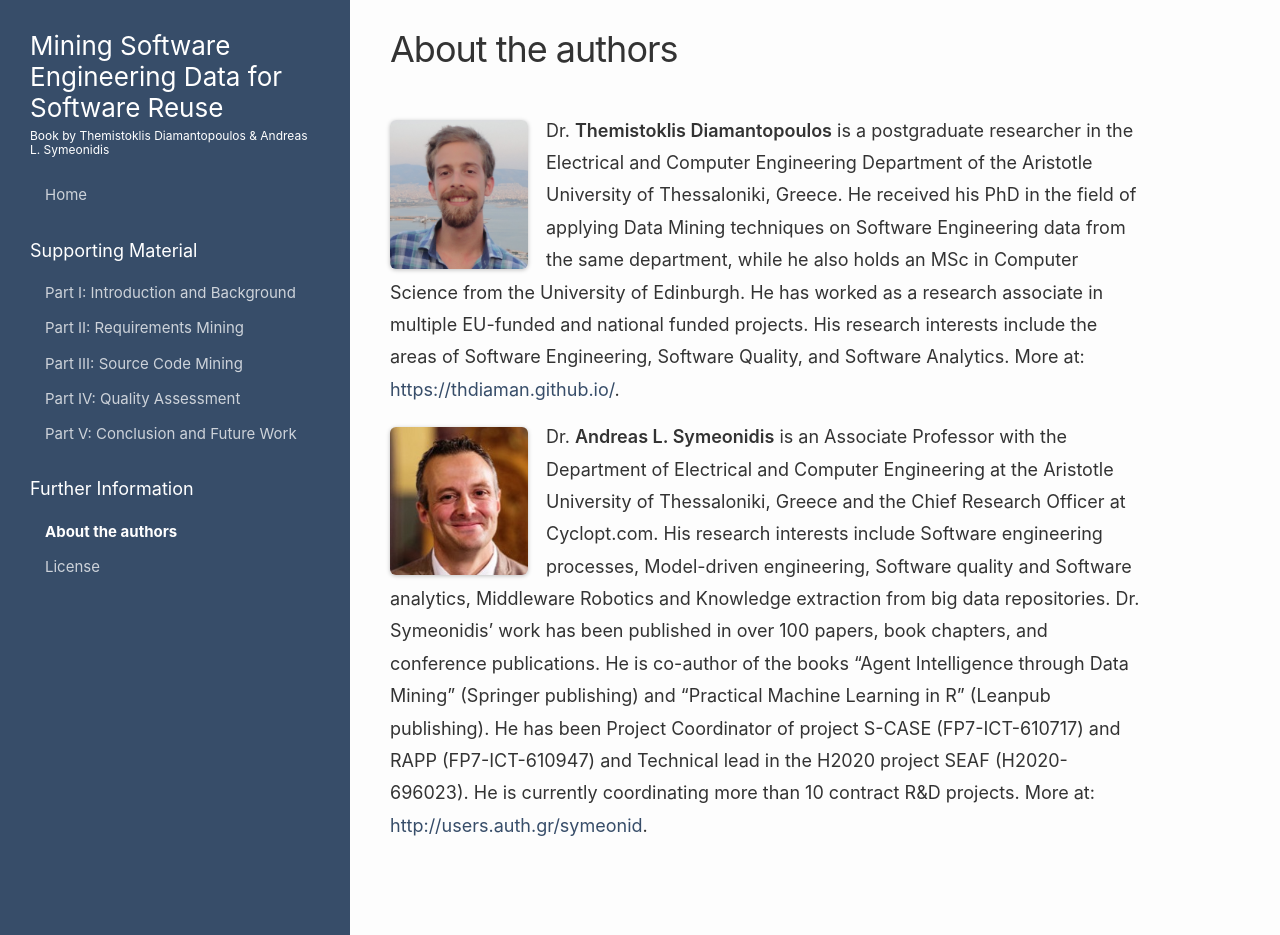
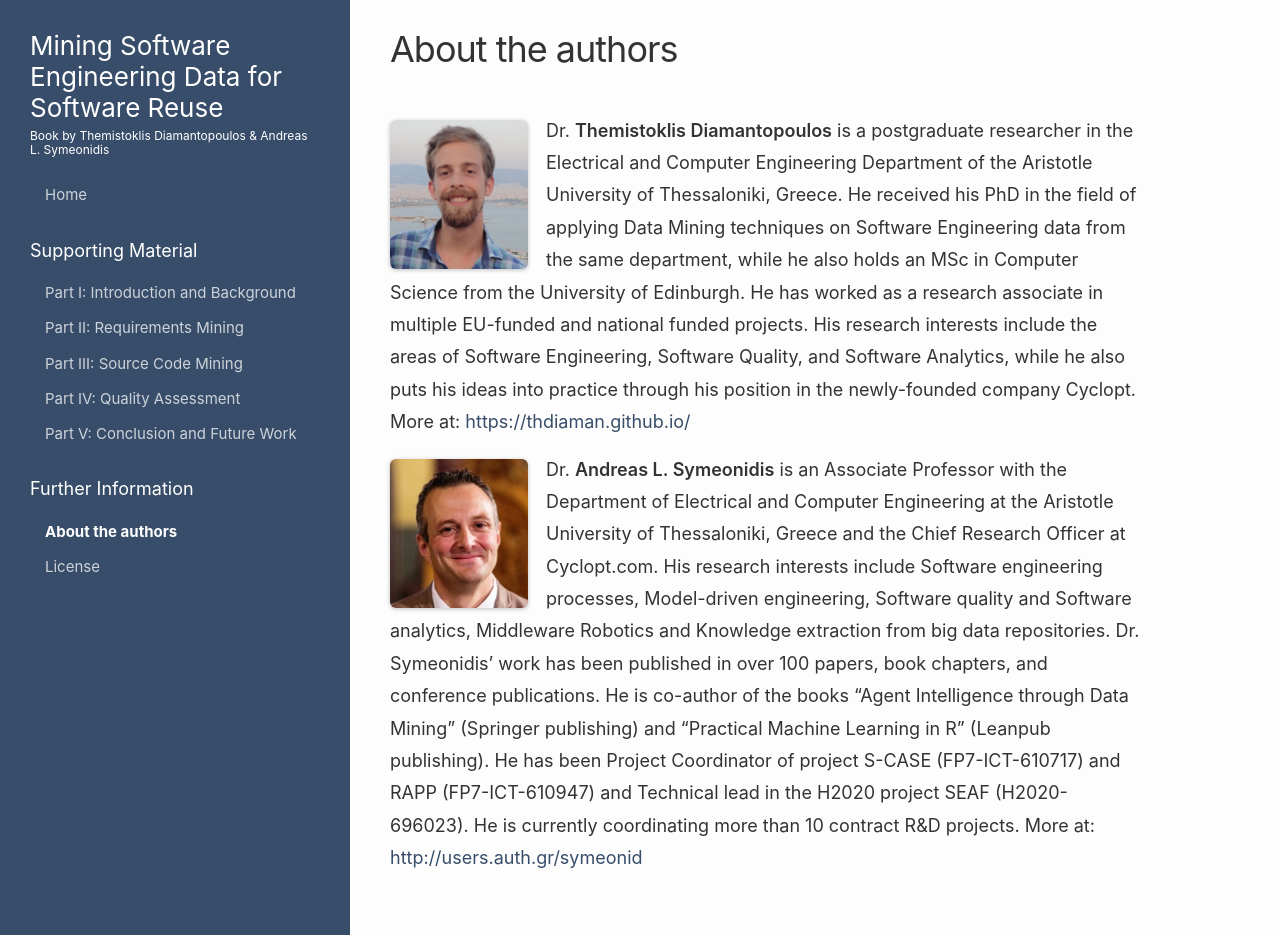
Before and after one commit to thdiaman/mining-software-reuse-book, a Jekyll site: the page built from about.md, in a window 1280 px wide and 935 px high. Built offline with Jekyll 4.4.1, drawn with Linux system fonts in a browser that asks for light colours.

Commit message:
Update index and about pages

```diff
--- a/about.md
+++ b/about.md
@@ -4,8 +4,8 @@ sidebar-info: 1
 ---
 
 <img src="{{ site.baseurl }}/data/images/thdiaman.png"/>{:.left.avatar}
-Dr. <span style="font-weight: 600;">Themistoklis Diamantopoulos</span> is a postgraduate researcher in the Electrical and Computer Engineering Department of the Aristotle University of Thessaloniki, Greece. He received his PhD in the field of applying Data Mining techniques on Software Engineering data from the same department, while he also holds an MSc in Computer Science from the University of Edinburgh. He has worked as a research associate in multiple EU-funded and national funded projects. His research interests include the areas of Software Engineering, Software Quality, and Software Analytics. More at: <a target="_blank" href="https://thdiaman.github.io/">https://thdiaman.github.io/</a>.
+Dr. <span style="font-weight: 600;">Themistoklis Diamantopoulos</span> is a postgraduate researcher in the Electrical and Computer Engineering Department of the Aristotle University of Thessaloniki, Greece. He received his PhD in the field of applying Data Mining techniques on Software Engineering data from the same department, while he also holds an MSc in Computer Science from the University of Edinburgh. He has worked as a research associate in multiple EU-funded and national funded projects. His research interests include the areas of Software Engineering, Software Quality, and Software Analytics, while he also puts his ideas into practice through his position in the newly-founded company Cyclopt. More at: <a target="_blank" href="https://thdiaman.github.io/">https://thdiaman.github.io/</a>
 <br style="margin-bottom: 10px;"/>
 
 <img src="{{ site.baseurl }}/data/images/asymeon.png"/>{:.left.avatar}
-Dr. <span style="font-weight: 600;">Andreas L. Symeonidis</span> is an Associate Professor with the Department of Electrical and Computer Engineering at the Aristotle University of Thessaloniki, Greece and the Chief Research Officer at Cyclopt.com. His research interests include Software engineering processes, Model-driven engineering, Software quality and Software analytics, Middleware Robotics and Knowledge extraction from big data repositories. Dr. Symeonidis’ work has been published in over 100 papers, book chapters, and conference publications. He is co-author of the books "Agent Intelligence through Data Mining" (Springer publishing) and "Practical Machine Learning in R" (Leanpub publishing). He has been Project Coordinator of project S-CASE (FP7-ICT-610717) and RAPP (FP7-ICT-610947) and Technical lead in the H2020 project SEAF (H2020-696023). He is currently coordinating more than 10 contract R&D projects. More at: <a target="_blank" href="http://users.auth.gr/symeonid">http://users.auth.gr/symeonid</a>.
+Dr. <span style="font-weight: 600;">Andreas L. Symeonidis</span> is an Associate Professor with the Department of Electrical and Computer Engineering at the Aristotle University of Thessaloniki, Greece and the Chief Research Officer at Cyclopt.com. His research interests include Software engineering processes, Model-driven engineering, Software quality and Software analytics, Middleware Robotics and Knowledge extraction from big data repositories. Dr. Symeonidis' work has been published in over 100 papers, book chapters, and conference publications. He is co-author of the books "Agent Intelligence through Data Mining" (Springer publishing) and "Practical Machine Learning in R" (Leanpub publishing). He has been Project Coordinator of project S-CASE (FP7-ICT-610717) and RAPP (FP7-ICT-610947) and Technical lead in the H2020 project SEAF (H2020-696023). He is currently coordinating more than 10 contract R&D projects. More at: <a target="_blank" href="http://users.auth.gr/symeonid">http://users.auth.gr/symeonid</a>
```
Also changed, not shown: index.md (+1 -1 lines).
